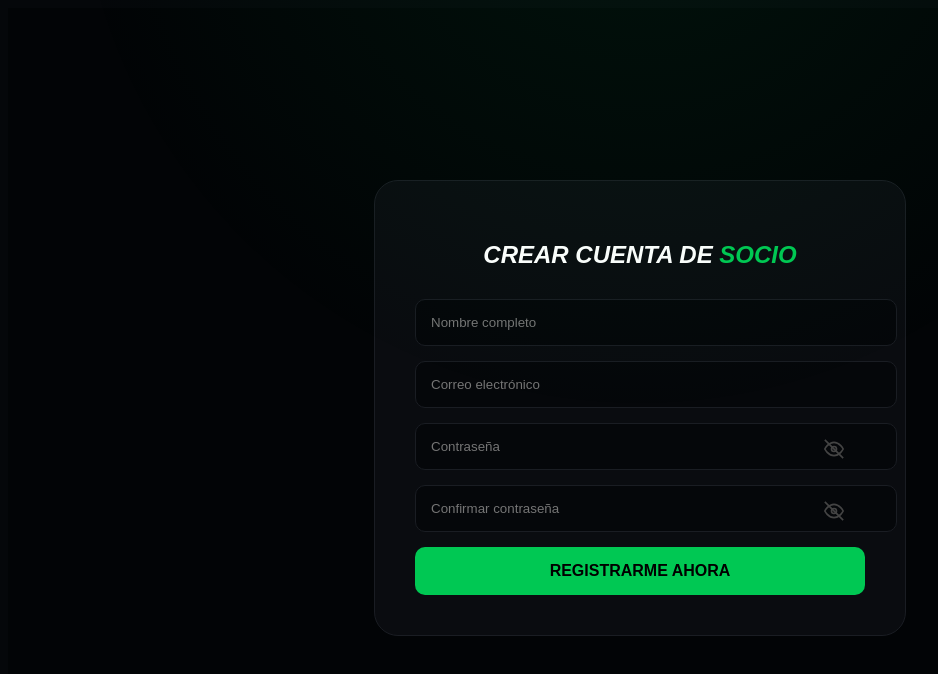
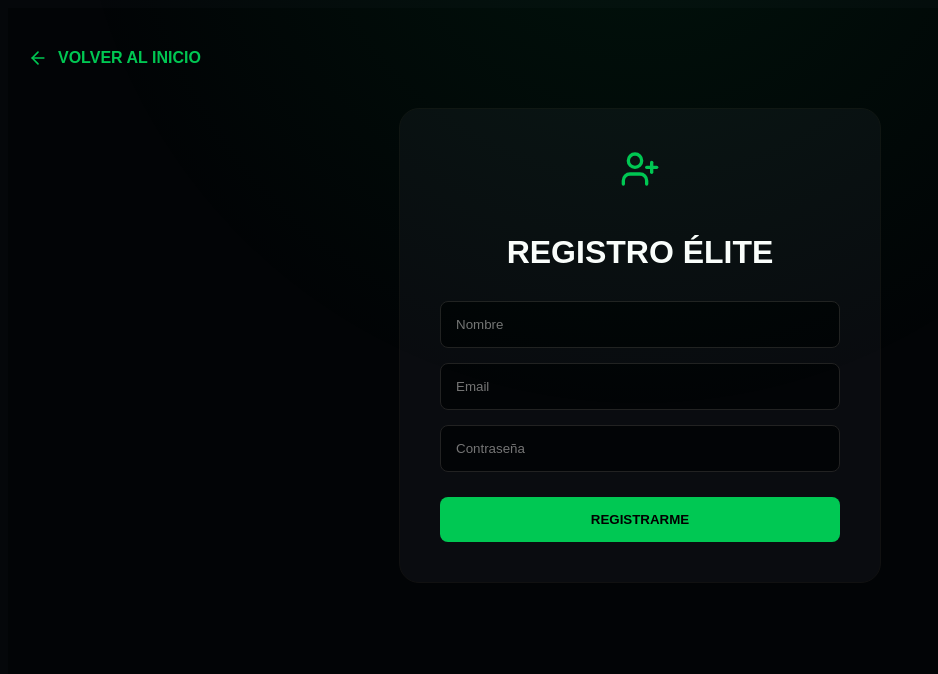
Before and after one commit to DeVx1978/el-guru-elite, a Next.js app: page /registro in a window 1280 px wide. Shown: the top 674 px of the page, without its empty margins (0-938 px from the left). Built offline with nearby package versions, Linux system fonts and the light colour scheme; no server answers.

Commit message:
Agregado retorno en registro y diseño final

```diff
--- a/src/app/registro/page.tsx
+++ b/src/app/registro/page.tsx
@@ -1,81 +1,29 @@
 "use client";
 import React, { useState } from 'react';
-import { supabase } from '@/lib/supabase';
-
-// Icono del ojo para ver contraseña
-const Eye = ({ s }: { s: boolean }) => (
-  <svg width="20" height="20" viewBox="0 0 24 24" fill="none" stroke={s ? "#00C853" : "#444"} strokeWidth="2">
-    <path d="M1 12s4-8 11-8 11 8 11 8-4 8-11 8-11-8-11-8z"/><circle cx="12" cy="12" r="3"/>
-    {!s && <line x1="1" y1="1" x2="23" y2="23" stroke="#444" />}
-  </svg>
-);
+import { ArrowLeft, UserPlus } from 'lucide-react';
+import Link from 'next/link';
 
 export default function RegistroPage() {
-  const [form, setForm] = useState({ nombre: '', email: '', pass: '', confirm: '' });
-  const [show, setShow] = useState(false);
-  const [msg, setMsg] = useState('');
+  const [loading, setLoading] = useState(false);
 
-  const handleRegistro = async (e: any) => {
-    e.preventDefault();
-    setMsg('Procesando...');
-
-    if (form.pass !== form.confirm) {
-      setMsg('❌ Las contraseñas no coinciden');
-      return;
-    }
-
-    // Insertar en Supabase
-    const { error } = await supabase.from('socios_elite').insert([{
-      nombre_completo: form.nombre,
-      id_socio: form.email.toLowerCase().trim(),
-      clave_acceso: form.pass,
-      estatus_pago: 'PENDIENTE',
-      nivel_socio: 'Socio en Verificación'
-    }]);
-
-    if (error) {
-      setMsg('❌ Error: Este correo ya está registrado');
-    } else {
-      // GUARDAR SESIÓN PARA AUTO-LOGIN
-      localStorage.setItem('user_elite', JSON.stringify({
-        id_socio: form.email.toLowerCase().trim(),
-        clave_acceso: form.pass
-      }));
-
-      setMsg('✅ ¡Cuenta creada! Entrando al panel...');
-      setTimeout(() => window.location.href = '/panel', 1500);
-    }
-  };
+  if (loading) return <div style={{height:'100vh', display:'flex', justifyContent:'center', alignItems:'center', backgroundColor:'#020406', color:'#00C853'}}>⚽ Cargando...</div>;
 
   return (
-    <main style={{ backgroundColor: '#020406', minHeight: '100vh', display: 'flex', justifyContent: 'center', alignItems: 'center', fontFamily: 'Arial' }}>
-      <form onSubmit={handleRegistro} style={{ width: '450px', padding: '40px', backgroundColor: '#0a0c10', borderRadius: '24px', border: '1px solid #1a1d23' }}>
+    <main style={{ backgroundColor: '#020406', minHeight: '100vh', color: 'white', padding: '40px 20px', fontFamily: 'Arial' }}>
+      <Link href="/" onClick={() => setLoading(true)} style={{ color: '#00C853', textDecoration: 'none', display: 'flex', alignItems: 'center', gap: '10px', marginBottom: '40px', fontWeight: 'bold' }}>
+        <ArrowLeft size={20} /> VOLVER AL INICIO
+      </Link>
 
-        <div style={{ textAlign: 'center', marginBottom: '30px' }}>
-          <h2 style={{ color: '#fff', fontStyle: 'italic', fontWeight: '900' }}>CREAR CUENTA DE <span style={{ color: '#00C853' }}>SOCIO</span></h2>
-        </div>
-
-        <input style={iN} placeholder="Nombre completo" onChange={e => setForm({...form, nombre: e.target.value})} required />
-        <input style={iN} type="email" placeholder="Correo electrónico" onChange={e => setForm({...form, email: e.target.value})} required />
-
-        <div style={{ position: 'relative' }}>
-          <input style={iN} type={show ? "text" : "password"} placeholder="Contraseña" onChange={e => setForm({...form, pass: e.target.value})} required />
-          <button type="button" onClick={() => setShow(!show)} style={btnEye}><Eye s={show}/></button>
-        </div>
-
-        <div style={{ position: 'relative' }}>
-          <input style={iN} type={show ? "text" : "password"} placeholder="Confirmar contraseña" onChange={e => setForm({...form, confirm: e.target.value})} required />
-          <button type="button" onClick={() => setShow(!show)} style={btnEye}><Eye s={show}/></button>
-        </div>
-
-        <button type="submit" style={bT}>REGISTRARME AHORA</button>
-
-        {msg && <p style={{ color: msg.includes('❌') ? '#ff4444' : '#00C853', textAlign: 'center', marginTop: '15px', fontSize: '14px', fontWeight: 'bold' }}>{msg}</p>}
-      </form>
+      <div style={{ maxWidth: '400px', margin: '0 auto', textAlign: 'center', background: '#0a0c10', padding: '40px', borderRadius: '20px', border: '1px solid #111' }}>
+        <UserPlus size={40} color="#00C853" style={{ marginBottom: '20px' }} />
+        <h1 style={{ fontSize: '2rem', marginBottom: '30px', fontWeight: 900 }}>REGISTRO ÉLITE</h1>
+        <form style={{ display: 'flex', flexDirection: 'column', gap: '15px' }}>
+          <input type="text" placeholder="Nombre" style={{ padding: '15px', borderRadius: '8px', border: '1px solid #222', backgroundColor: '#020406', color: 'white' }} />
+          <input type="email" placeholder="Email" style={{ padding: '15px', borderRadius: '8px', border: '1px solid #222', backgroundColor: '#020406', color: 'white' }} />
+          <input type="password" placeholder="Contraseña" style={{ padding: '15px', borderRadius: '8px', border: '1px solid #222', backgroundColor: '#020406', color: 'white' }} />
+          <button type="button" style={{ backgroundColor: '#00C853', color: 'black', padding: '15px', borderRadius: '8px', border: 'none', fontWeight: 900, marginTop: '10px' }}>REGISTRARME</button>
+        </form>
+      </div>
     </main>
   );
 }
-
-const iN = { width: '100%', backgroundColor: '#05070a', border: '1px solid #1a1d23', padding: '15px', color: 'white', marginBottom: '15px', borderRadius: '10px', outline: 'none' };
-const bT = { width: '100%', backgroundColor: '#00C853', color: 'black', padding: '15px', borderRadius: '10px', fontWeight: 'bold' as const, border: 'none', cursor: 'pointer', fontSize: '16px' };
-const btnEye = { position: 'absolute' as const, right: '15px', top: '15px', background: 'none', border: 'none', cursor: 'pointer' };
```
